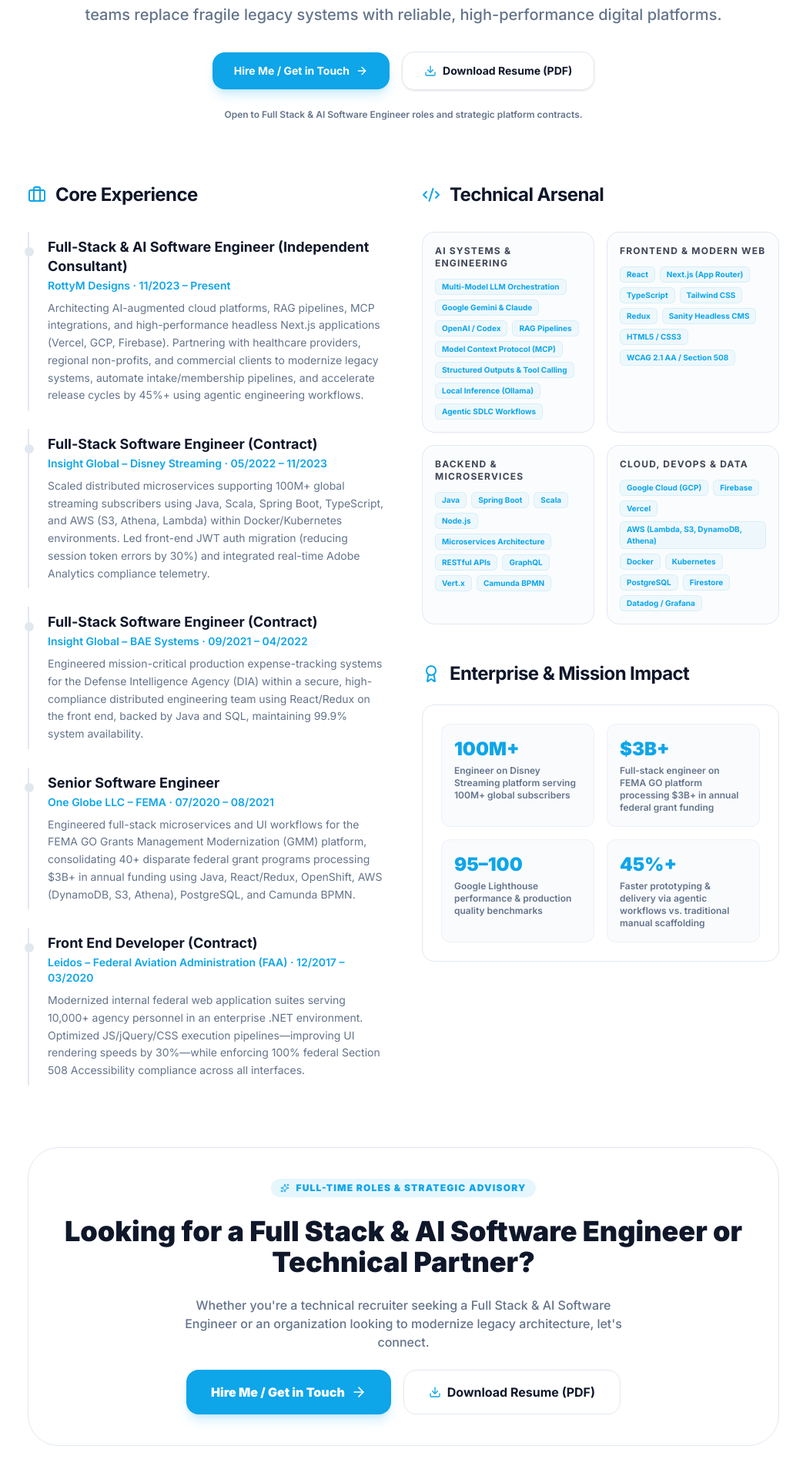
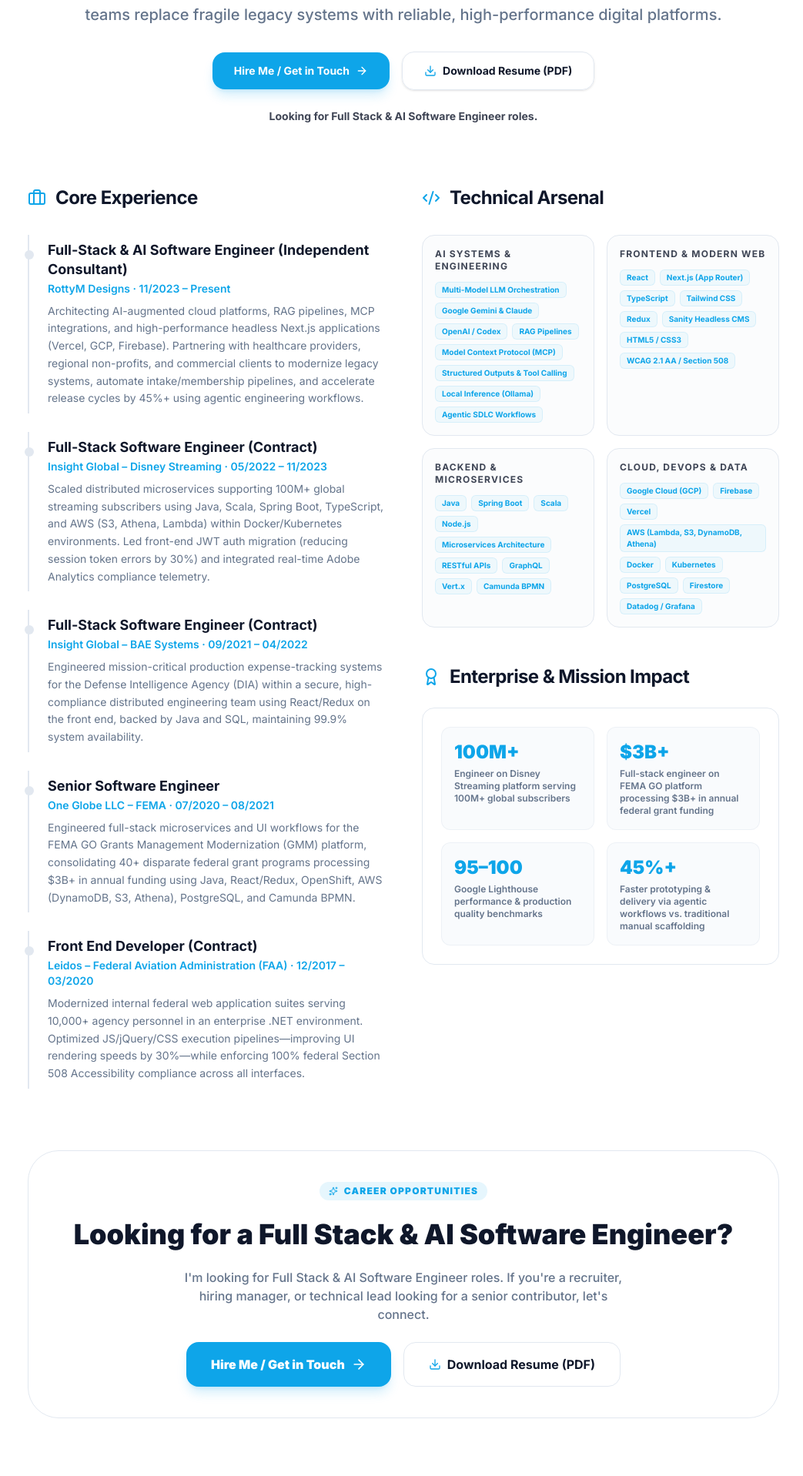
Before and after one commit to RottyM/rottym.com, a Next.js app: page /about in a window 1280 px wide. Shown: the part 483-2400 px from the top of the page at 77% size, without its empty margins (116-1159 px from the left). Built offline with nearby package versions, Linux system fonts and the light colour scheme; no server answers.

Commit message:
feat(about): update callout to explicitly state looking for Full Stack & AI Software Engineer roles

```diff
--- a/src/app/about/page.tsx
+++ b/src/app/about/page.tsx
@@ -96,8 +96,8 @@ export default function About() {
           </a>
         </div>
 
-        <p className="text-xs text-muted-foreground font-semibold">
-          Open to Full Stack &amp; AI Software Engineer roles and strategic platform contracts.
+        <p className="text-xs md:text-sm text-foreground/80 font-bold">
+          Looking for Full Stack &amp; AI Software Engineer roles.
         </p>
       </div>
 
@@ -182,13 +182,13 @@ export default function About() {
       {/* Recruiter & Strategic Partnership CTA Banner */}
       <div className="p-10 rounded-[2.5rem] glass border border-accent/20 text-center space-y-6">
         <div className="inline-flex items-center gap-2 px-3 py-1 bg-accent/10 text-accent rounded-full text-xs font-black uppercase tracking-widest">
-          <Sparkles className="w-3 h-3" /> Full-Time Roles &amp; Strategic Advisory
+          <Sparkles className="w-3 h-3" /> Career Opportunities
         </div>
         <h2 className="text-3xl md:text-4xl font-black text-foreground">
-          Looking for a Full Stack &amp; AI Software Engineer or Technical Partner?
+          Looking for a Full Stack &amp; AI Software Engineer?
         </h2>
         <p className="text-muted-foreground max-w-xl mx-auto font-medium text-base">
-          Whether you&apos;re a technical recruiter seeking a Full Stack &amp; AI Software Engineer or an organization looking to modernize legacy architecture, let&apos;s connect.
+          I&apos;m looking for Full Stack &amp; AI Software Engineer roles. If you&apos;re a recruiter, hiring manager, or technical lead looking for a senior contributor, let&apos;s connect.
         </p>
         <div className="flex flex-wrap justify-center gap-4">
           <Link
```
